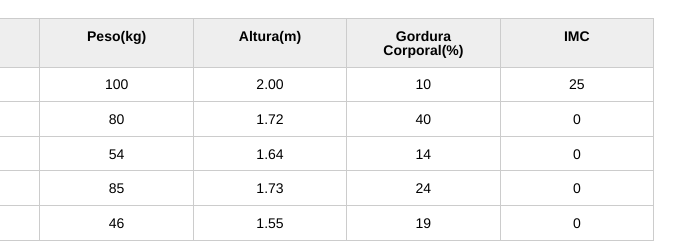
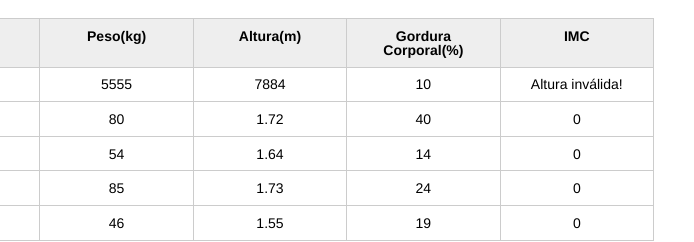
Before and after one commit to leticiacamposs2/prj-nutricao, a plain HTML site: page index.html in a window 1280 px wide. Shown: the part 123-365 px from the top of the page, 370-1064 px from the left. Drawn offline with Linux system fonts and the light colour scheme.

Commit message:
Usando Operadores Logicos

```diff
--- a/index.html
+++ b/index.html
@@ -32,8 +32,8 @@
 					<tbody id="tabela-pacientes">
 						<tr class="paciente" id="primeiro-paciente">
 							<td class="info-nome">Paulo</td>
-							<td class="info-peso">100</td>
-							<td class="info-altura">2.00</td>
+							<td class="info-peso">5555</td>
+							<td class="info-altura">7884</td>
 							<td class="info-gordura">10</td>
 							<td class="info-imc">0</td>
 						</tr>
--- a/js/principal.js
+++ b/js/principal.js
@@ -6,9 +6,24 @@ var peso = tdPeso.textContent;
 var tdAltura = paciente.querySelector(".info-altura");
 var altura = tdAltura.textContent;
 
+var pesoEhValido = true;
+var alturaEhValida = true;
 
 var tdImc = paciente.querySelector(".info-imc");
 
-var imc = peso / (altura * altura);
+if ((peso <= 0) || (peso >= 1000)) {
+    console.log("Peso invalido");
+    pesoEhValido = false;
+    tdImc.textContent = "Peso inválido!";
+}
 
-tdImc.textContent = imc;
+if ((altura <= 0) || (altura >= 1000)) {
+    console.log("Altura invalida");
+    alturaEhValida = false;
+    tdImc.textContent = "Altura inválida!";
+}
+
+if (pesoEhValido && alturaEhValida)  {
+    var imc = peso / (altura * altura);
+    tdImc.textContent = imc;
+}
```
